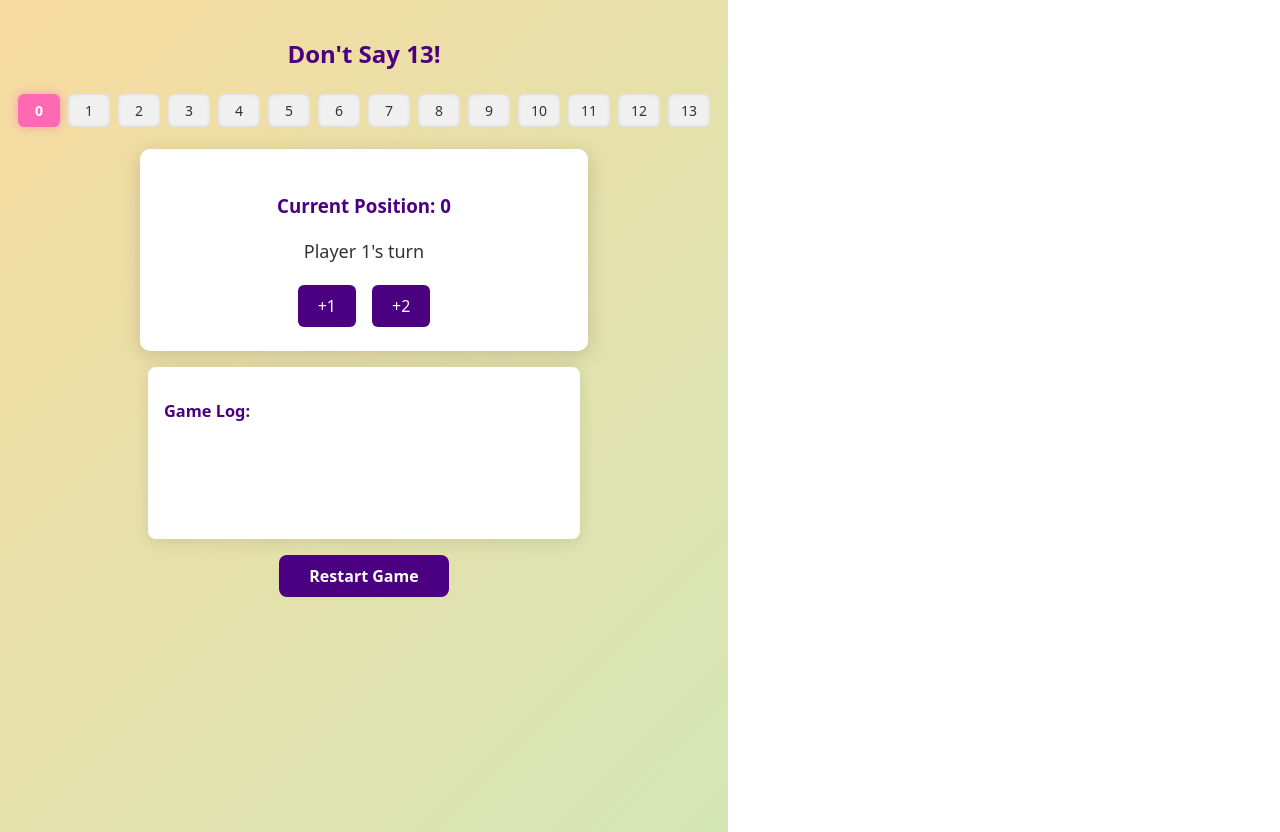
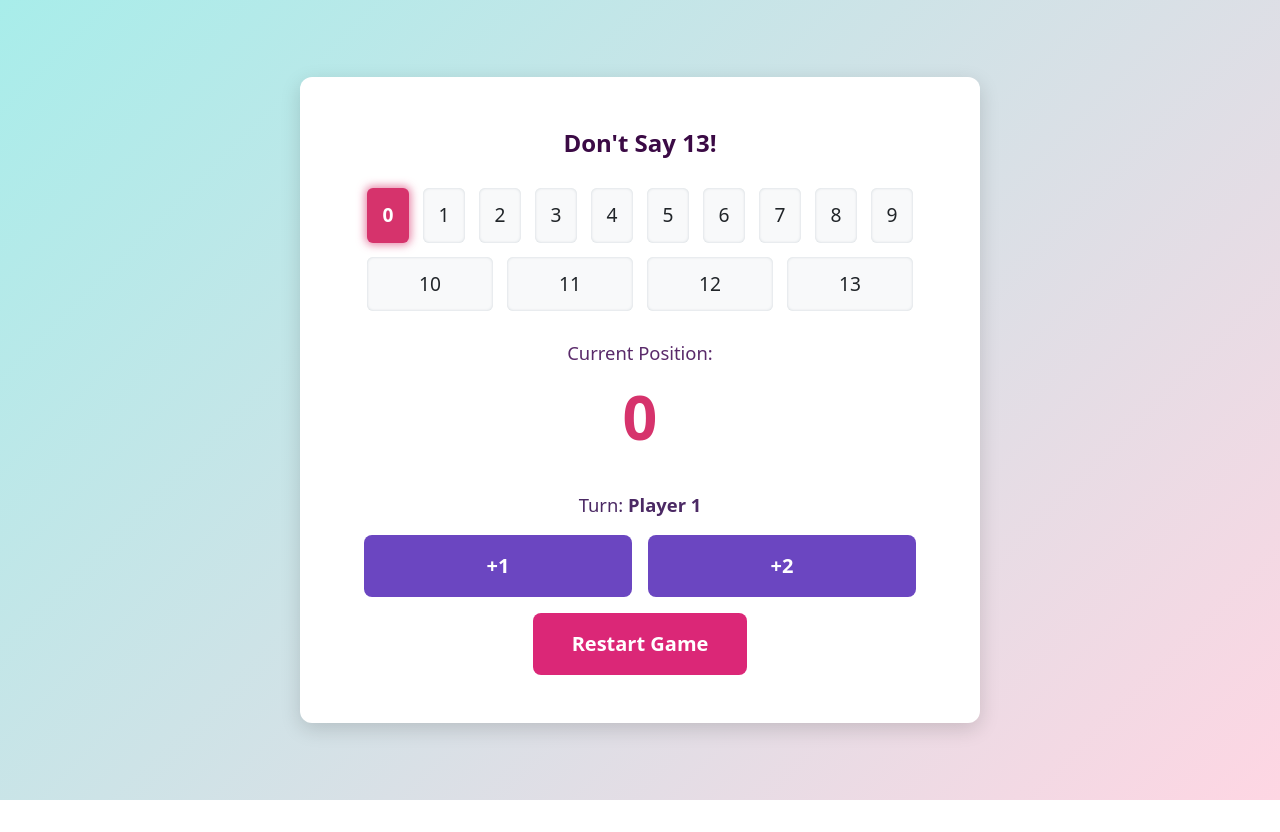
Before and after one commit to Virat-Shrimali/dont-say-13, a React (Vite) app: page / in a window 1280 px wide. Both pictures are taken after a click on the button "Two Player". After the commit the page ends 800 px from the top, so only its background shows below. Built offline with nearby package versions, Linux system fonts and the light colour scheme.

Commit message:
Update App.tsx

```diff
--- a/src/App.tsx
+++ b/src/App.tsx
@@ -1,46 +1,41 @@
-import React, { useState } from 'react';
+import React, { useState } from "react";
 
 const losingPositions = [2, 3, 6, 7, 10, 11, 13];
-
-const isLosingPosition = (pos) => losingPositions.includes(pos);
+const isLosingPosition = (pos: number) => losingPositions.includes(pos);
 
 export default function App() {
   const [position, setPosition] = useState(0);
-  const [mode, setMode] = useState(null); // "player" | "computer"
-  const [turn, setTurn] = useState('Player 1'); // or "Player 2" or "Player"/"Computer"
-  const [log, setLog] = useState([]);
+  const [mode, setMode] = useState<"player" | "computer" | null>(null);
+  const [turn, setTurn] = useState("Player 1");
 
   const resetGame = () => {
     setPosition(0);
     setMode(null);
-    setTurn('Player 1');
-    setLog([]);
+    setTurn("Player 1");
   };
 
-  const makeMove = (step) => {
+  const makeMove = (step: number) => {
     const newPosition = position + step;
-    const newLog = [...log, `${turn} moved to ${newPosition}`];
+    if (newPosition > 13) return; // don't allow > 13
     setPosition(newPosition);
-    setLog(newLog);
 
     if (newPosition === 13) {
-      setLog((prev) => [...prev, `${turn} lost!`]);
       return;
     }
 
-    if (mode === 'player') {
-      setTurn(turn === 'Player 1' ? 'Player 2' : 'Player 1');
-    } else if (mode === 'computer') {
-      if (turn === 'Player') {
-        setTurn('Computer');
-        setTimeout(() => computerMove(newPosition), 800);
+    if (mode === "player") {
+      setTurn(turn === "Player 1" ? "Player 2" : "Player 1");
+    } else if (mode === "computer") {
+      if (turn === "Player") {
+        setTurn("Computer");
+        setTimeout(() => computerMove(newPosition), 700);
       } else {
-        setTurn('Player');
+        setTurn("Player");
       }
     }
   };
 
-  const computerMove = (currentPos) => {
+  const computerMove = (currentPos: number) => {
     if (currentPos >= 13) return;
     let move = 1;
     for (let i = 2; i >= 1; i--) {
@@ -59,214 +54,333 @@ export default function App() {
       numbers.push(
         <div
           key={i}
-          style={{
-            flex: 1,
-            padding: 6,
-            margin: 2,
-            textAlign: 'center',
-            backgroundColor: isCurrent ? '#ff69b4' : '#f0f0f0',
-            borderRadius: 6,
-            boxShadow: isCurrent
-              ? '0 0 10px rgba(255, 105, 180, 0.6)'
-              : 'inset 0 0 3px #ccc',
-            fontWeight: isCurrent ? 'bold' : 'normal',
-            color: isCurrent ? 'white' : '#333',
-            fontSize: 14,
-            position: 'relative',
-            minWidth: 30,
-          }}
+          className={`number-cell ${isCurrent ? "current" : ""}`}
+          aria-current={isCurrent ? "true" : undefined}
+          aria-label={isCurrent ? `Current position ${i}` : `Position ${i}`}
         >
           {i}
         </div>
       );
     }
-    return (
-      <div
-        style={{
-          display: 'flex',
-          flexWrap: 'wrap',
-          justifyContent: 'center',
-          gap: 4,
-          marginBottom: 20,
-          maxWidth: '100%',
-        }}
-      >
-        {numbers}
-      </div>
-    );
+    return <div className="number-strip">{numbers}</div>;
   };
 
   if (!mode) {
     return (
-      <div
-        style={{
-          minHeight: '100vh',
-          display: 'flex',
-          flexDirection: 'column',
-          justifyContent: 'center',
-          alignItems: 'center',
-          padding: 16,
-          background: 'linear-gradient(135deg, #fbc7a4, #f7dba0, #d4e6b5)',
+      <>
+        <style>{styles}</style>
+        <main className="main-container start-screen">
+          <section className="card" aria-label="Game Mode Selection">
+            <h1>Don't Say 13!</h1>
+            <p>Select a game mode:</p>
+            <button
+              onClick={() => {
+                setMode("player");
+                setTurn("Player 1");
               }}
-      >
-        <div
-          style={{
-            background: 'white',
-            padding: 20,
-            borderRadius: 8,
-            boxShadow: '0 4px 12px rgba(0,0,0,0.1)',
-            textAlign: 'center',
-            width: '100%',
-            maxWidth: 320,
-          }}
-        >
-          <h1 style={{ fontSize: 24, color: '#4b0082', marginBottom: 16 }}>
-            Don't Say 13!
-          </h1>
-          <p style={{ marginBottom: 12 }}>Choose a mode:</p>
-          <button
-            style={{
-              width: '100%',
-              marginBottom: 8,
-              padding: 12,
-              backgroundColor: '#4b0082',
-              color: 'white',
-              border: 'none',
-              borderRadius: 4,
-              cursor: 'pointer',
-            }}
-            onClick={() => {
-              setMode('player');
-              setTurn('Player 1');
-            }}
+              aria-label="Two Player Mode"
             >
               Two Player
             </button>
             <button
-            style={{
-              width: '100%',
-              padding: 12,
-              backgroundColor: '#ff69b4',
-              color: 'white',
-              border: 'none',
-              borderRadius: 4,
-              cursor: 'pointer',
+              onClick={() => {
+                setMode("computer");
+                setTurn("Player");
               }}
-            onClick={() => {
-              setMode('computer');
-              setTurn('Player');
-            }}
+              aria-label="Play Against Computer"
             >
               Vs Computer
             </button>
-        </div>
-      </div>
+          </section>
+        </main>
+      </>
     );
   }
 
   return (
+    <>
+      <style>{styles}</style>
+      <main className="main-container game-screen" aria-label="Don't Say 13 Game">
+        <section className="card game-card">
+          <h2>Don't Say 13!</h2>
+          {renderNumberStrip()}
+          <div className="current-position-container">
+            <p>Current Position:</p>
             <div
-      style={{
-        minHeight: '100vh',
-        background: 'linear-gradient(135deg, #f7dba0, #d4e6b5)',
-        display: 'flex',
-        flexDirection: 'column',
-        alignItems: 'center',
-        padding: 16,
-      }}
+              className="current-position"
+              aria-live="polite"
+              aria-atomic="true"
             >
-      <h2 style={{ color: '#4b0082', textAlign: 'center' }}>Don't Say 13!</h2>
-      {renderNumberStrip()}
+              {position}
+            </div>
+          </div>
 
-      <div
-        style={{
-          background: 'white',
-          padding: 24,
-          borderRadius: 10,
-          boxShadow: '0 4px 20px rgba(0,0,0,0.15)',
-          width: '100%',
-          maxWidth: 400,
-          textAlign: 'center',
-          marginBottom: 16,
-        }}
-      >
-        <h3 style={{ color: '#4b0082', marginBottom: 12 }}>
-          Current Position: {position}
-        </h3>
-        <p style={{ fontSize: 18, color: '#333', marginBottom: 20 }}>
-          {turn}'s turn
+          <div className="turn-info">
+            <p>
+              Turn: <strong>{turn}</strong>
             </p>
-        <div style={{ display: 'flex', justifyContent: 'center', gap: 16 }}>
+            <div className="buttons-row">
               <button
                 disabled={position >= 13}
                 onClick={() => makeMove(1)}
-            style={{
-              padding: '10px 20px',
-              backgroundColor: '#4b0082',
-              color: 'white',
-              border: 'none',
-              borderRadius: 6,
-              cursor: position >= 13 ? 'not-allowed' : 'pointer',
-            }}
+                aria-disabled={position >= 13}
+                aria-label="Add 1 to current position"
               >
                 +1
               </button>
               <button
                 disabled={position >= 12}
                 onClick={() => makeMove(2)}
-            style={{
-              padding: '10px 20px',
-              backgroundColor: '#4b0082',
-              color: 'white',
-              border: 'none',
-              borderRadius: 6,
-              cursor: position >= 12 ? 'not-allowed' : 'pointer',
-            }}
+                aria-disabled={position >= 12}
+                aria-label="Add 2 to current position"
               >
                 +2
               </button>
             </div>
           </div>
 
-      <div
-        style={{
-          background: 'white',
-          padding: 16,
-          borderRadius: 8,
-          boxShadow: '0 3px 15px rgba(0,0,0,0.1)',
-          width: '100%',
-          maxWidth: 400,
-          height: 140,
-          overflowY: 'auto',
-          textAlign: 'left',
-          fontSize: 14,
-          color: '#555',
-          marginBottom: 16,
-          userSelect: 'text',
-        }}
-      >
-        <h3 style={{ fontWeight: 'bold', marginBottom: 8, color: '#4b0082' }}>
-          Game Log:
-        </h3>
-        {log.map((entry, idx) => (
-          <div key={idx}>{entry}</div>
-        ))}
-      </div>
-
-      <button
-        onClick={resetGame}
-        style={{
-          padding: '10px 30px',
-          backgroundColor: '#4b0082',
-          color: 'white',
-          border: 'none',
-          borderRadius: 8,
-          cursor: 'pointer',
-          fontWeight: 'bold',
-        }}
-      >
+          <button onClick={resetGame} aria-label="Restart game" className="restart-btn">
             Restart Game
           </button>
-    </div>
+        </section>
+      </main>
+    </>
   );
 }
+
+const styles = `
+  /* Main container fills viewport and applies original background gradients */
+  .main-container {
+    min-height: 100vh;
+    width: 100vw;
+    display: flex;
+    justify-content: center;
+    align-items: center;
+    padding: 1rem;
+    box-sizing: border-box;
+  }
+
+  .start-screen {
+    background: linear-gradient(135deg, #f6d365 0%, #fda085 100%);
+  }
+
+  .game-screen {
+    background: linear-gradient(135deg, #a8edea 0%, #fed6e3 100%);
+  }
+
+  /* Card styling */
+  .card {
+    background-color: white;
+    border-radius: 12px;
+    box-shadow: 0 6px 20px rgba(0,0,0,0.15);
+    padding: 2rem 2.5rem;
+    width: 100%;
+    max-width: 480px;
+    box-sizing: border-box;
+    text-align: center;
+    user-select: none;
+  }
+
+  /* Headings */
+  h1, h2 {
+    margin: 0 0 1.5rem;
+    color: #343a40;
+  }
+
+  h2 {
+    color: #3b0a45;
+  }
+
+  p {
+    margin: 0 0 1rem;
+    color: #495057;
+    font-size: 1.1rem;
+  }
+
+  /* Buttons shared */
+  button {
+    background-color: #6b46c1;
+    border: none;
+    border-radius: 8px;
+    color: white;
+    cursor: pointer;
+    font-weight: 600;
+    padding: 0.9rem 1.8rem;
+    font-size: 1.05rem;
+    transition: background-color 0.3s ease;
+    user-select: none;
+    min-width: 120px;
+  }
+
+  button:hover:not(:disabled) {
+    background-color: #553c9a;
+  }
+
+  button:disabled,
+  button[aria-disabled="true"] {
+    background-color: #a0aec0;
+    cursor: not-allowed;
+  }
+
+  /* Start screen buttons */
+  .start-screen button:nth-child(3) {
+    margin-bottom: 1rem;
+    background-color: #3b82f6;
+  }
+  .start-screen button:nth-child(4) {
+    background-color: #ef4444;
+  }
+  .start-screen button:nth-child(3):hover {
+    background-color: #2563eb;
+  }
+  .start-screen button:nth-child(4):hover {
+    background-color: #dc2626;
+  }
+
+  /* Number strip container */
+  .number-strip {
+    display: flex;
+    flex-wrap: wrap;
+    justify-content: center;
+    margin-bottom: 1.5rem;
+    gap: 0.5rem;
+  }
+
+  /* Number cells */
+  .number-cell {
+    flex: 1 0 30px;
+    min-width: 28px;
+    margin: 0.2rem;
+    padding: 0.6rem 0;
+    border-radius: 6px;
+    background-color: #f8f9fa;
+    color: #212529;
+    font-weight: 500;
+    text-align: center;
+    box-shadow: inset 0 0 3px #ced4da;
+    user-select: none;
+  }
+
+  .number-cell.current {
+    background-color: #d6336c;
+    color: white;
+    font-weight: 700;
+    box-shadow: 0 0 8px 2px rgba(214, 51, 108, 0.6);
+  }
+
+  /* Current position display */
+  .current-position-container p {
+    color: #5a2a6a;
+    font-size: 1.15rem;
+    margin-bottom: 0.3rem;
+  }
+
+  .current-position {
+    font-size: 2.5rem;
+    font-weight: bold;
+    color: #d6336c;
+    margin-bottom: 1.8rem;
+    user-select: none;
+  }
+
+  /* Turn info */
+  .turn-info p {
+    font-size: 1.15rem;
+    color: #4b2964;
+    margin-bottom: 1rem;
+  }
+
+  /* Buttons row */
+  .buttons-row {
+    display: flex;
+    gap: 1rem;
+    justify-content: center;
+    flex-wrap: wrap;
+  }
+
+  .buttons-row button {
+    flex: 1 1 120px;
+  }
+
+  /* Restart button distinct color */
+  .restart-btn {
+    background-color: #db2777;
+    margin-top: 1rem;
+  }
+
+  .restart-btn:hover {
+    background-color: #be185d;
+  }
+
+  /* Responsive adjustments */
+  @media (max-width: 480px) {
+    .card {
+      padding: 1.5rem 1.5rem;
+      max-width: 100%;
+    }
+
+    .current-position {
+      font-size: 2rem;
+    }
+
+    button {
+      font-size: 1rem;
+      padding: 0.75rem 1.2rem;
+      min-width: 100px;
+    }
+
+    .number-cell {
+      flex: 1 0 24px;
+      min-width: 22px;
+      font-size: 0.9rem;
+      padding: 0.45rem 0;
+    }
+  }
+
+  @media (min-width: 768px) {
+    .card {
+      max-width: 560px;
+      padding: 2.5rem 3rem;
+    }
+
+    .current-position {
+      font-size: 3rem;
+    }
+
+    button {
+      font-size: 1.15rem;
+      padding: 1rem 2rem;
+      min-width: 140px;
+    }
+
+    .number-cell {
+      flex: 1 0 36px;
+      min-width: 32px;
+      font-size: 1.1rem;
+      padding: 0.7rem 0;
+    }
+  }
+
+  @media (min-width: 1200px) {
+    .card {
+      max-width: 680px;
+        padding: 3rem 4rem;
+}
+
+.current-position {
+  font-size: 3.8rem;
+}
+
+button {
+  font-size: 1.25rem;
+  padding: 1.1rem 2.4rem;
+  min-width: 160px;
+}
+
+.number-cell {
+  flex: 1 0 40px;
+  min-width: 38px;
+  font-size: 1.2rem;
+  padding: 0.8rem 0;
+}
+}`;
```
Lines whose indentation alone changed are shown as unchanged.
